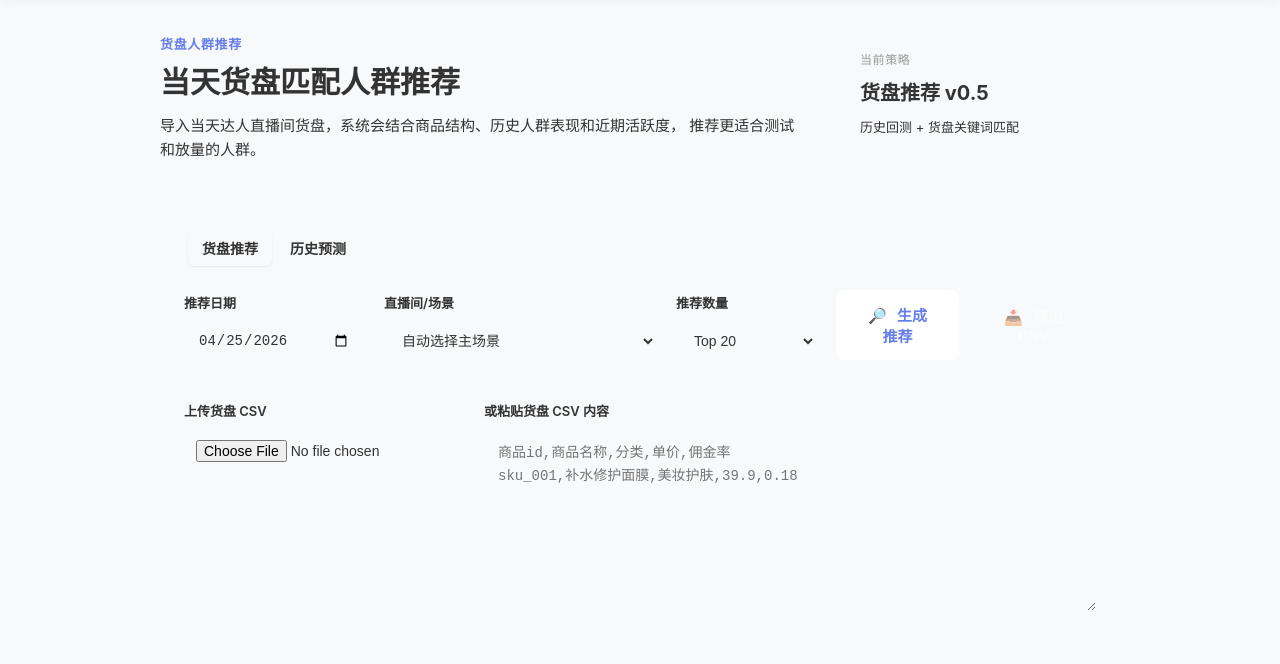
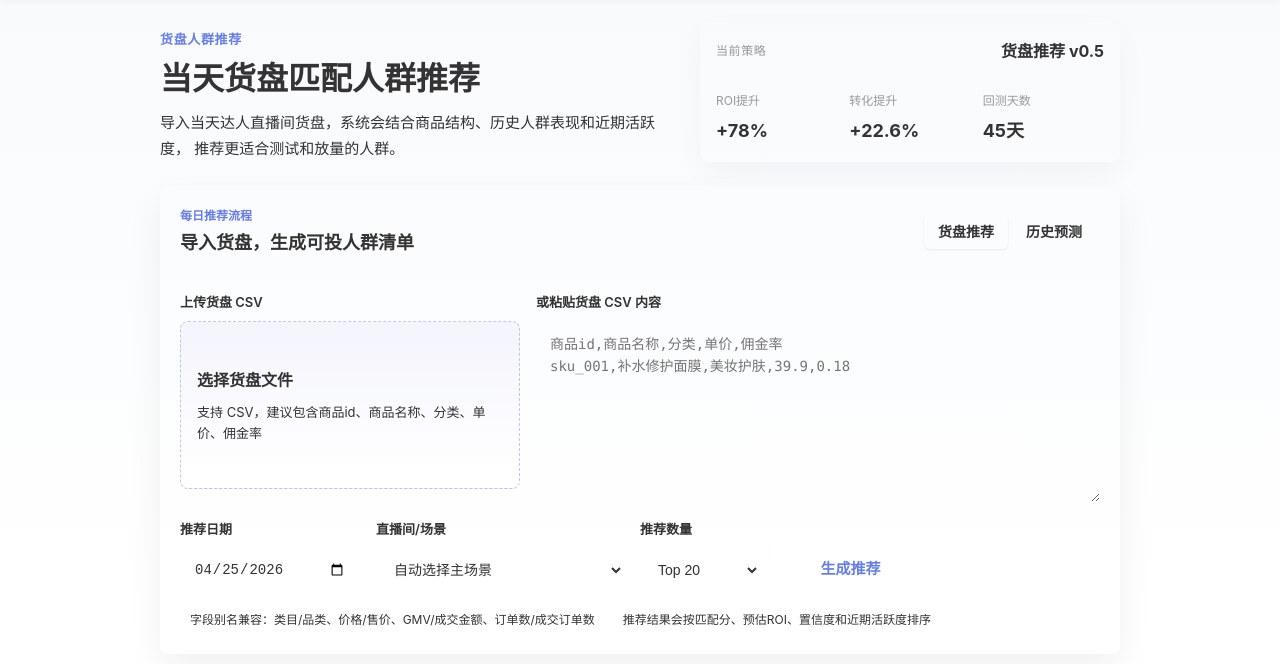
Before and after one commit to zongjianhu39-crypto/guanggaozhitou, a website: page conversion-prediction.html in a window 1280 px wide. Shown: the part 67-731 px from the top of the page. Drawn offline with Linux system fonts and the light colour scheme; no server answers; sample sign-in values are in the browser's storage.

Commit message:
update website

```diff
--- a/assets/css/conversion-prediction.css
+++ b/assets/css/conversion-prediction.css
@@ -1,17 +1,18 @@
 /* 成交预测页面样式 */
 
 .prediction-page {
-    padding: 2rem 0 4rem;
+    padding: 1.5rem 0 4rem;
     min-height: calc(100vh - 200px);
+    background: linear-gradient(180deg, rgba(248, 250, 252, 0.96) 0%, rgba(255, 255, 255, 1) 58%);
 }
 
 /* 页面标题 */
 .prediction-header {
     display: grid;
-    grid-template-columns: 1fr 280px;
+    grid-template-columns: minmax(0, 1fr) 420px;
     gap: 2rem;
-    margin-bottom: 2.5rem;
-    align-items: start;
+    margin-bottom: 1.5rem;
+    align-items: end;
 }
 
 .prediction-kicker {
@@ -25,28 +26,36 @@
 }
 
 .prediction-header-copy h1 {
-    font-size: 1.875rem;
+    font-size: 2rem;
     font-weight: 700;
     color: var(--text-primary);
-    margin: 0 0 0.75rem;
+    margin: 0 0 0.625rem;
     line-height: 1.3;
 }
 
 .prediction-desc {
     font-size: 0.9375rem;
     color: var(--text-secondary);
-    line-height: 1.6;
+    line-height: 1.75;
     margin: 0;
+    max-width: 760px;
 }
 
-.model-info-card {
+.strategy-summary {
     background: var(--bg-card);
     border: 1px solid var(--border-color);
-    border-radius: 12px;
-    padding: 1.25rem;
+    border-radius: 8px;
+    padding: 1rem;
+    box-shadow: 0 10px 28px rgba(15, 23, 42, 0.04);
+}
+
+.strategy-title {
     display: flex;
-    flex-direction: column;
-    gap: 0.375rem;
+    justify-content: space-between;
+    align-items: center;
+    gap: 1rem;
+    padding-bottom: 0.75rem;
+    border-bottom: 1px solid var(--border-color);
 }
 
 .model-info-label {
@@ -56,34 +65,80 @@
     letter-spacing: 0.05em;
 }
 
-.model-info-card strong {
-    font-size: 1.25rem;
+.strategy-title strong {
+    font-size: 1rem;
     color: var(--text-primary);
     font-weight: 700;
+    white-space: nowrap;
 }
 
-.model-info-detail {
-    font-size: 0.8125rem;
-    color: var(--text-secondary);
+.strategy-metrics {
+    display: grid;
+    grid-template-columns: repeat(3, 1fr);
+    gap: 0.75rem;
+    padding-top: 0.875rem;
+}
+
+.strategy-metrics div {
+    min-width: 0;
+}
+
+.strategy-metrics span {
+    display: block;
+    margin-bottom: 0.25rem;
+    color: var(--text-muted);
+    font-size: 0.75rem;
+}
+
+.strategy-metrics strong {
+    color: var(--text-primary);
+    font-size: 1.125rem;
+    font-weight: 700;
 }
 
 /* 筛选控制面板 */
 .prediction-controls {
     background: var(--bg-card);
     border: 1px solid var(--border-color);
-    border-radius: 12px;
-    padding: 1.5rem;
-    margin-bottom: 2rem;
+    border-radius: 8px;
+    padding: 1.25rem;
+    margin-bottom: 1.5rem;
+    box-shadow: 0 16px 36px rgba(15, 23, 42, 0.06);
+}
+
+.toolbar-head {
+    display: flex;
+    align-items: center;
+    justify-content: space-between;
+    gap: 1rem;
+    padding-bottom: 1rem;
+    border-bottom: 1px solid var(--border-color);
+    margin-bottom: 1.25rem;
+}
+
+.toolbar-eyebrow {
+    display: block;
+    margin-bottom: 0.25rem;
+    color: var(--primary);
+    font-size: 0.75rem;
+    font-weight: 700;
+}
+
+.toolbar-head h2 {
+    margin: 0;
+    color: var(--text-primary);
+    font-size: 1.125rem;
+    line-height: 1.35;
 }
 
 .prediction-mode-tabs {
     display: inline-flex;
     gap: 0.25rem;
     padding: 0.25rem;
-    margin-bottom: 1.25rem;
     border: 1px solid var(--border-color);
     border-radius: 8px;
     background: var(--bg-secondary);
+    flex: 0 0 auto;
 }
 
 .mode-tab {
@@ -106,7 +161,7 @@
 .controls-grid {
     display: grid;
     grid-template-columns: repeat(auto-fit, minmax(240px, 1fr));
-    gap: 1.25rem;
+    gap: 1rem;
     align-items: end;
 }
 
@@ -131,6 +186,7 @@
 .input-date,
 .input-text,
 .input-select {
+    min-height: 44px;
     padding: 0.625rem 0.875rem;
     border: 1px solid var(--border-color);
     border-radius: 8px;
@@ -156,6 +212,7 @@
 .control-actions {
     flex-direction: row;
     gap: 0.75rem;
+    align-items: end;
 }
 
 .control-actions .btn {
@@ -163,26 +220,57 @@
 }
 
 .recommendation-grid {
-    grid-template-columns: 180px minmax(220px, 1fr) 140px minmax(220px, 260px);
+    grid-template-columns: 180px minmax(240px, 1fr) minmax(360px, 460px);
+    margin-top: 1rem;
 }
 
 .assortment-input-grid {
     display: grid;
-    grid-template-columns: 280px 1fr;
-    gap: 1.25rem;
-    margin-top: 1.25rem;
-    padding-top: 1.25rem;
-    border-top: 1px solid var(--border-color);
+    grid-template-columns: minmax(260px, 340px) minmax(0, 1fr);
+    gap: 1rem;
 }
 
 .input-file {
+    position: absolute;
+    width: 1px;
+    height: 1px;
+    opacity: 0;
+    pointer-events: none;
+}
+
+.upload-panel {
+    min-height: 100%;
+}
+
+.upload-dropzone {
+    display: flex;
+    min-height: 168px;
     width: 100%;
-    padding: 0.625rem 0.75rem;
-    border: 1px dashed var(--border-color);
+    flex-direction: column;
+    justify-content: center;
+    gap: 0.5rem;
+    padding: 1rem;
+    border: 1px dashed rgba(99, 102, 241, 0.38);
     border-radius: 8px;
-    background: var(--bg-input);
+    background: linear-gradient(180deg, rgba(99, 102, 241, 0.05), rgba(255, 255, 255, 0.98));
     color: var(--text-secondary);
-    font-size: 0.875rem;
+    cursor: pointer;
+    transition: border-color 0.2s, background 0.2s;
+}
+
+.upload-dropzone:hover {
+    border-color: var(--primary);
+    background: rgba(99, 102, 241, 0.07);
+}
+
+.upload-dropzone strong {
+    color: var(--text-primary);
+    font-size: 1rem;
+}
+
+.upload-dropzone span {
+    font-size: 0.8125rem;
+    line-height: 1.6;
 }
 
 .input-textarea {
@@ -196,6 +284,7 @@
     color: var(--text-primary);
     font-size: 0.875rem;
     line-height: 1.6;
+    font-family: ui-monospace, SFMono-Regular, Menlo, Monaco, Consolas, "Liberation Mono", monospace;
 }
 
 .input-textarea:focus {
@@ -209,15 +298,41 @@
 }
 
 .btn:disabled {
-    opacity: 0.5;
+    opacity: 0.42;
     cursor: not-allowed;
+}
+
+.compact-select {
+    min-width: 120px;
+}
+
+.field-hints {
+    display: flex;
+    flex-wrap: wrap;
+    gap: 0.5rem;
+    margin-top: 0.875rem;
+}
+
+.field-hints span {
+    display: inline-flex;
+    align-items: center;
+    min-height: 28px;
+    padding: 0.25rem 0.625rem;
+    border: 1px solid var(--border-color);
+    border-radius: 999px;
+    color: var(--text-secondary);
+    background: var(--bg-secondary);
+    font-size: 0.75rem;
 }
 
 /* 加载状态 */
 .prediction-state {
     text-align: center;
-    padding: 4rem 2rem;
+    padding: 2.75rem 2rem;
     color: var(--text-secondary);
+    border: 1px solid var(--border-color);
+    border-radius: 8px;
+    background: var(--bg-card);
 }
 
 .state-icon {
@@ -505,6 +620,7 @@
 @media (max-width: 1024px) {
     .prediction-header {
         grid-template-columns: 1fr;
+        align-items: start;
     }
 
     .summary-grid {
@@ -518,6 +634,27 @@
 }
 
 @media (max-width: 768px) {
+    .prediction-page {
+        padding-top: 1rem;
+    }
+
+    .toolbar-head {
+        flex-direction: column;
+        align-items: stretch;
+    }
+
+    .prediction-mode-tabs {
+        width: 100%;
+    }
+
+    .mode-tab {
+        flex: 1;
+    }
+
+    .strategy-metrics {
+        grid-template-columns: 1fr;
+    }
+
     .controls-grid {
         grid-template-columns: 1fr;
     }
--- a/conversion-prediction.html
+++ b/conversion-prediction.html
@@ -58,22 +58,58 @@
                     </p>
                 </div>
                 <div class="prediction-header-meta">
-                    <div class="model-info-card">
+                    <div class="strategy-summary">
+                        <div class="strategy-title">
                             <span class="model-info-label">当前策略</span>
                             <strong id="model-version">货盘推荐 v0.5</strong>
-                        <span class="model-info-detail">历史回测 + 货盘关键词匹配</span>
+                        </div>
+                        <div class="strategy-metrics" aria-label="历史回测表现">
+                            <div>
+                                <span>ROI提升</span>
+                                <strong>+78%</strong>
+                            </div>
+                            <div>
+                                <span>转化提升</span>
+                                <strong>+22.6%</strong>
+                            </div>
+                            <div>
+                                <span>回测天数</span>
+                                <strong>45天</strong>
+                            </div>
+                        </div>
                     </div>
                 </div>
             </header>
 
             <!-- 筛选控制面板 -->
             <section class="prediction-controls">
+                <div class="toolbar-head">
+                    <div>
+                        <span class="toolbar-eyebrow">每日推荐流程</span>
+                        <h2>导入货盘，生成可投人群清单</h2>
+                    </div>
                     <div class="prediction-mode-tabs" role="tablist" aria-label="预测模式">
                         <button id="mode-recommendation-btn" class="mode-tab is-active" type="button" data-mode="recommendation">货盘推荐</button>
                         <button id="mode-prediction-btn" class="mode-tab" type="button" data-mode="prediction">历史预测</button>
                     </div>
+                </div>
 
                 <div id="recommendation-controls" class="recommendation-controls">
+                    <div class="assortment-input-grid">
+                        <div class="control-group upload-panel">
+                            <span class="control-label">上传货盘 CSV</span>
+                            <label for="product-csv-file" class="upload-dropzone">
+                                <strong>选择货盘文件</strong>
+                                <span>支持 CSV，建议包含商品id、商品名称、分类、单价、佣金率</span>
+                            </label>
+                            <input type="file" id="product-csv-file" class="input-file" accept=".csv,text/csv">
+                        </div>
+                        <div class="control-group">
+                            <label class="control-label">或粘贴货盘 CSV 内容</label>
+                            <textarea id="product-csv-text" class="input-textarea" rows="7" placeholder="商品id,商品名称,分类,单价,佣金率&#10;sku_001,补水修护面膜,美妆护肤,39.9,0.18"></textarea>
+                        </div>
+                    </div>
+
                     <div class="controls-grid recommendation-grid">
                         <div class="control-group">
                             <label class="control-label">推荐日期</label>
@@ -87,7 +123,8 @@
                             </select>
                         </div>
 
-                        <div class="control-group">
+                        <div class="control-group control-actions">
+                            <div class="control-group compact-select">
                                 <label class="control-label">推荐数量</label>
                                 <select id="recommendation-top-n" class="input-select">
                                     <option value="10">Top 10</option>
@@ -95,28 +132,17 @@
                                     <option value="30">Top 30</option>
                                 </select>
                             </div>
-
-                        <div class="control-group control-actions">
                             <button id="run-recommendation-btn" class="btn btn-primary">
-                                <span class="btn-icon">🔎</span>
                                 生成推荐
                             </button>
                             <button id="export-csv-btn" class="btn btn-secondary" disabled>
-                                <span class="btn-icon">📥</span>
                                 导出CSV
                             </button>
                         </div>
                     </div>
-
-                    <div class="assortment-input-grid">
-                        <div class="control-group">
-                            <label class="control-label">上传货盘 CSV</label>
-                            <input type="file" id="product-csv-file" class="input-file" accept=".csv,text/csv">
-                        </div>
-                        <div class="control-group">
-                            <label class="control-label">或粘贴货盘 CSV 内容</label>
-                            <textarea id="product-csv-text" class="input-textarea" rows="7" placeholder="商品id,商品名称,分类,单价,佣金率&#10;sku_001,补水修护面膜,美妆护肤,39.9,0.18"></textarea>
-                        </div>
+                    <div class="field-hints">
+                        <span>字段别名兼容：类目/品类、价格/售价、GMV/成交金额、订单数/成交订单数</span>
+                        <span>推荐结果会按匹配分、预估ROI、置信度和近期活跃度排序</span>
                     </div>
                 </div>
 
```
Lines whose indentation alone changed are shown as unchanged.
